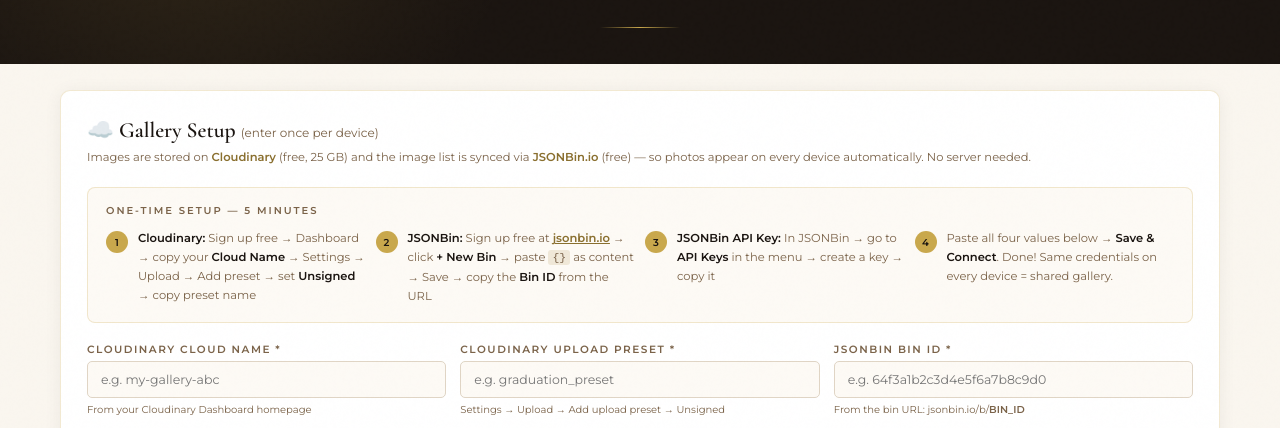
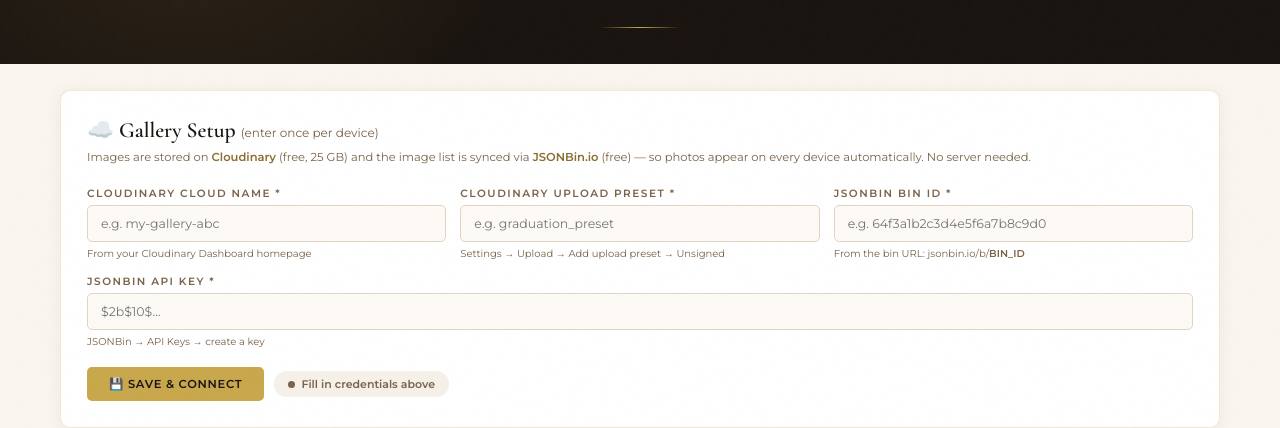
Before and after one commit to MdletsheFisokuhle/PhotosGrad, a plain HTML site: page index.html in a window 1280 px wide. Shown: the part 166-594 px from the top of the page. Drawn offline with nearby package versions, Linux system fonts and the light colour scheme.

Commit message:
remove setup instructions for the textboxes

```diff
--- a/index.html
+++ b/index.html
@@ -161,16 +161,6 @@
   <p class="config-sub">
     Images are stored on <strong><a href="https://cloudinary.com/users/register/free" target="_blank">Cloudinary</a></strong> (free, 25 GB) and the image list is synced via <strong><a href="https://jsonbin.io" target="_blank">JSONBin.io</a></strong> (free) — so photos appear on every device automatically. No server needed.
   </p>
-
-  <div class="steps-box">
-    <h4>One-time setup — 5 minutes</h4>
-    <div class="steps-list">
-      <div class="step"><div class="step-num">1</div><div class="step-text"><strong>Cloudinary:</strong> Sign up free → Dashboard → copy your <strong>Cloud Name</strong> → Settings → Upload → Add preset → set <strong>Unsigned</strong> → copy preset name</div></div>
-      <div class="step"><div class="step-num">2</div><div class="step-text"><strong>JSONBin:</strong> Sign up free at <a href="https://jsonbin.io" target="_blank" style="color:var(--gold-dark);font-weight:600">jsonbin.io</a> → click <strong>+ New Bin</strong> → paste <code style="background:#f0e8d8;padding:1px 4px;border-radius:3px">{}</code> as content → Save → copy the <strong>Bin ID</strong> from the URL</div></div>
-      <div class="step"><div class="step-num">3</div><div class="step-text"><strong>JSONBin API Key:</strong> In JSONBin → go to <strong>API Keys</strong> in the menu → create a key → copy it</div></div>
-      <div class="step"><div class="step-num">4</div><div class="step-text">Paste all four values below → <strong>Save &amp; Connect</strong>. Done! Same credentials on every device = shared gallery.</div></div>
-    </div>
-  </div>
 
   <div class="cfg-grid">
     <div class="cfg-field">
```
